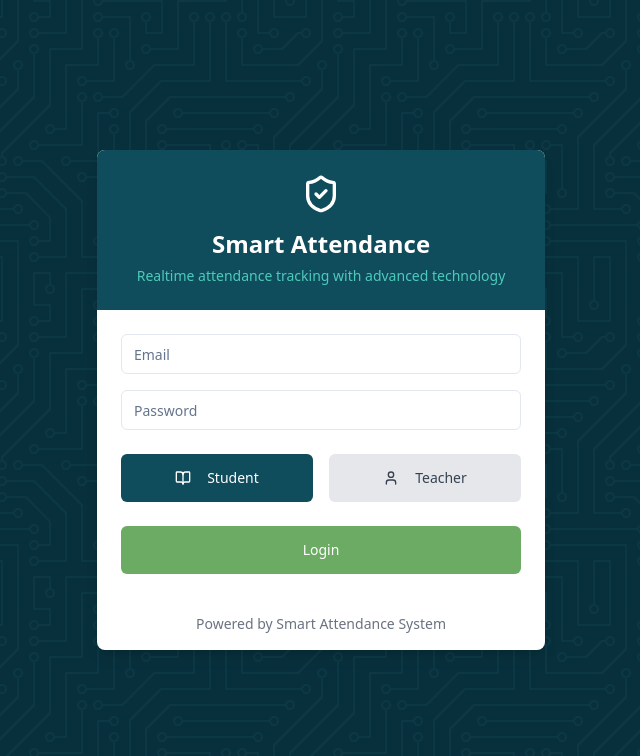
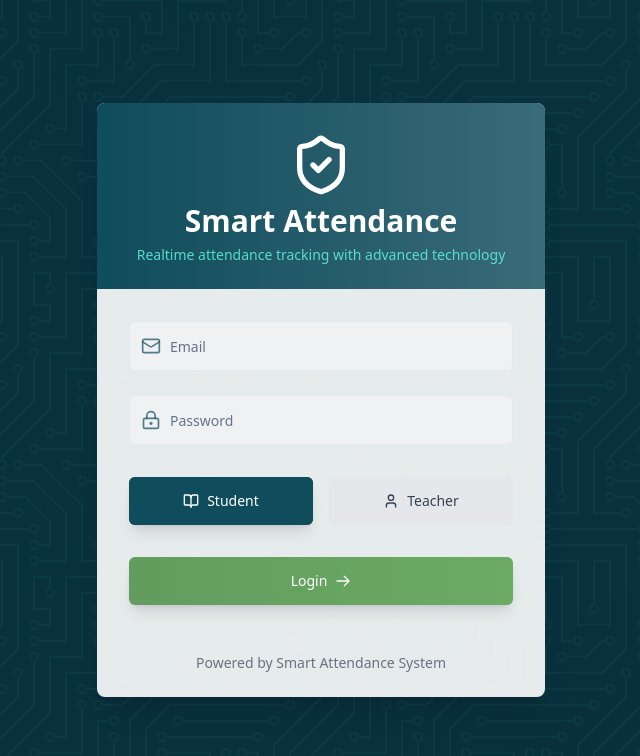
Before and after one commit to krushna9506/attend-smart-dashboards-online, a React (Vite) app: page / in a window 1280 px wide. Shown: the top 756 px of the page, without its empty margins (319-959 px from the left). Built offline with nearby package versions, Linux system fonts and the light colour scheme.

Commit message:
Refactor: Improve UI with animations and graphics

```diff
--- a/package.json
+++ b/package.json
@@ -45,6 +45,7 @@
     "cmdk": "^1.0.0",
     "date-fns": "^3.6.0",
     "embla-carousel-react": "^8.3.0",
+    "framer-motion": "^12.6.3",
     "input-otp": "^1.2.4",
     "lucide-react": "^0.462.0",
     "next-themes": "^0.3.0",
--- a/src/components/LoginForm.tsx
+++ b/src/components/LoginForm.tsx
@@ -4,8 +4,9 @@ import { useNavigate } from "react-router-dom";
 import { Button } from "@/components/ui/button";
 import { Input } from "@/components/ui/input";
 import { Card, CardContent, CardFooter, CardHeader } from "@/components/ui/card";
-import { User, BookOpen, ShieldCheck } from "lucide-react";
+import { User, BookOpen, ShieldCheck, LockKeyhole, Mail } from "lucide-react";
 import { useToast } from "@/hooks/use-toast";
+import { motion } from "framer-motion";
 
 interface LoginCredentials {
   email: string;
@@ -50,78 +51,173 @@ const LoginForm = () => {
   };
 
   return (
-    <div className="w-full max-w-md mx-auto">
-      <Card className="bg-white shadow-lg rounded-lg overflow-hidden border-0">
-        <CardHeader className="bg-attendance-primary p-6 text-center">
-          <div className="mb-2 flex justify-center">
-            <ShieldCheck className="h-10 w-10 text-white" />
+    <motion.div
+      initial={{ opacity: 0, y: 20 }}
+      animate={{ opacity: 1, y: 0 }}
+      transition={{ duration: 0.6 }}
+      className="w-full max-w-md mx-auto"
+    >
+      <Card className="backdrop-blur-sm bg-white/90 dark:bg-gray-900/70 shadow-xl border-0 overflow-hidden">
+        <CardHeader className="relative p-6 text-center bg-gradient-to-r from-attendance-primary to-attendance-primary/80">
+          <div className="absolute inset-0 opacity-20">
+            <svg className="w-full h-full" viewBox="0 0 100 100" preserveAspectRatio="none">
+              <path d="M0,0 L100,0 L100,100 L0,100 Z" fill="url(#circuit-pattern)" />
+            </svg>
+            <defs>
+              <pattern id="circuit-pattern" x="0" y="0" width="20" height="20" patternUnits="userSpaceOnUse">
+                <path d="M0,10 L20,10 M10,0 L10,20" stroke="white" strokeWidth="0.5" fill="none" />
+                <circle cx="10" cy="10" r="2" fill="white" />
+              </pattern>
+            </defs>
           </div>
-          <h1 className="text-2xl font-bold text-white">Smart Attendance</h1>
-          <p className="text-sm text-attendance-accent/80">
+
+          <motion.div
+            initial={{ scale: 0 }}
+            animate={{ scale: 1 }}
+            transition={{ delay: 0.3, type: "spring", stiffness: 200 }}
+            className="mb-2 flex justify-center"
+          >
+            <ShieldCheck className="h-16 w-16 text-white" />
+          </motion.div>
+          <motion.h1
+            initial={{ y: -20, opacity: 0 }}
+            animate={{ y: 0, opacity: 1 }}
+            transition={{ delay: 0.4, duration: 0.5 }}
+            className="text-3xl font-bold text-white"
+          >
+            Smart Attendance
+          </motion.h1>
+          <motion.p
+            initial={{ y: 20, opacity: 0 }}
+            animate={{ y: 0, opacity: 1 }}
+            transition={{ delay: 0.5, duration: 0.5 }}
+            className="text-sm text-attendance-accent/90"
+          >
             Realtime attendance tracking with advanced technology
-          </p>
+          </motion.p>
         </CardHeader>
 
-        <CardContent className="pt-6">
+        <CardContent className="pt-8 px-8">
           <form onSubmit={handleSubmit}>
-            <div className="space-y-4">
-              <div className="space-y-2">
+            <div className="space-y-6">
+              <motion.div
+                initial={{ x: -50, opacity: 0 }}
+                animate={{ x: 0, opacity: 1 }}
+                transition={{ delay: 0.6, duration: 0.4 }}
+                className="relative"
+              >
+                <div className="absolute inset-y-0 left-3 flex items-center pointer-events-none">
+                  <Mail className="h-5 w-5 text-attendance-primary/70" />
+                </div>
                 <Input
                   type="email"
                   name="email"
                   placeholder="Email"
                   value={credentials.email}
                   onChange={handleInputChange}
-                  className="w-full p-3"
+                  className="pl-10 py-6 bg-gray-50/50 dark:bg-gray-800/20 focus:ring-2 focus:ring-attendance-primary/30 transition-all duration-200"
                 />
+              </motion.div>
+
+              <motion.div
+                initial={{ x: 50, opacity: 0 }}
+                animate={{ x: 0, opacity: 1 }}
+                transition={{ delay: 0.7, duration: 0.4 }}
+                className="relative"
+              >
+                <div className="absolute inset-y-0 left-3 flex items-center pointer-events-none">
+                  <LockKeyhole className="h-5 w-5 text-attendance-primary/70" />
                 </div>
-              <div className="space-y-2">
                 <Input
                   type="password"
                   name="password"
                   placeholder="Password"
                   value={credentials.password}
                   onChange={handleInputChange}
-                  className="w-full p-3"
+                  className="pl-10 py-6 bg-gray-50/50 dark:bg-gray-800/20 focus:ring-2 focus:ring-attendance-primary/30 transition-all duration-200"
                 />
-              </div>
+              </motion.div>
 
-              <div className="pt-2 flex justify-between gap-4">
+              <motion.div
+                initial={{ scale: 0.9, opacity: 0 }}
+                animate={{ scale: 1, opacity: 1 }}
+                transition={{ delay: 0.8, duration: 0.3 }}
+                className="pt-2 flex justify-between gap-4"
+              >
                 <Button
                   type="button"
-                  className={`flex-1 py-6 ${userType === 'student' ? 'bg-attendance-primary text-white' : 'bg-gray-200 text-gray-700'}`}
+                  className={`relative overflow-hidden flex-1 py-6 ${
+                    userType === 'student'
+                      ? 'bg-attendance-primary text-white shadow-lg'
+                      : 'bg-gray-200 text-gray-700 hover:bg-gray-300'
+                  } transition-all duration-300 ease-in-out`}
                   onClick={() => setUserType("student")}
                 >
+                  {userType === 'student' && (
+                    <motion.span
+                      layoutId="activeUserType"
+                      className="absolute inset-0 bg-gradient-to-r from-attendance-primary/80 to-attendance-primary"
+                    />
+                  )}
+                  <span className="relative flex items-center justify-center">
                     <BookOpen className="mr-2 h-5 w-5" />
                     Student
+                  </span>
                 </Button>
                 <Button
                   type="button"
-                  className={`flex-1 py-6 ${userType === 'teacher' ? 'bg-attendance-primary text-white' : 'bg-gray-200 text-gray-700'}`}
+                  className={`relative overflow-hidden flex-1 py-6 ${
+                    userType === 'teacher'
+                      ? 'bg-attendance-primary text-white shadow-lg'
+                      : 'bg-gray-200 text-gray-700 hover:bg-gray-300'
+                  } transition-all duration-300 ease-in-out`}
                   onClick={() => setUserType("teacher")}
                 >
+                  {userType === 'teacher' && (
+                    <motion.span
+                      layoutId="activeUserType"
+                      className="absolute inset-0 bg-gradient-to-r from-attendance-primary/80 to-attendance-primary"
+                    />
+                  )}
+                  <span className="relative flex items-center justify-center">
                     <User className="mr-2 h-5 w-5" />
                     Teacher
+                  </span>
                 </Button>
-              </div>
+              </motion.div>
             </div>
 
+            <motion.div
+              initial={{ y: 30, opacity: 0 }}
+              animate={{ y: 0, opacity: 1 }}
+              transition={{ delay: 0.9, duration: 0.4 }}
+            >
               <Button
                 type="submit"
-              className="w-full mt-6 py-6 bg-attendance-secondary hover:bg-attendance-secondary/90 text-white"
+                className="w-full mt-8 py-6 bg-gradient-to-r from-attendance-secondary/90 to-attendance-secondary hover:from-attendance-secondary hover:to-attendance-secondary/90 text-white shadow-lg transition-all duration-300 group"
               >
+                <span className="relative inline-flex items-center group-hover:scale-105 transition-transform duration-200">
                   Login
+                  <svg className="ml-2 w-5 h-5 transition-transform group-hover:translate-x-1 duration-200" fill="none" viewBox="0 0 24 24" stroke="currentColor">
+                    <path strokeLinecap="round" strokeLinejoin="round" strokeWidth={2} d="M14 5l7 7m0 0l-7 7m7-7H3" />
+                  </svg>
+                </span>
               </Button>
+            </motion.div>
           </form>
         </CardContent>
 
-        <CardFooter className="flex justify-center p-4 text-center text-sm text-gray-500">
-          <p>
+        <CardFooter className="flex justify-center p-6 text-center text-sm text-gray-500">
+          <motion.p
+            initial={{ opacity: 0 }}
+            animate={{ opacity: 1 }}
+            transition={{ delay: 1, duration: 0.5 }}
+          >
             Powered by Smart Attendance System
-          </p>
+          </motion.p>
         </CardFooter>
       </Card>
-    </div>
+    </motion.div>
   );
 };
 
--- a/src/pages/Index.tsx
+++ b/src/pages/Index.tsx
@@ -1,6 +1,7 @@
 
 import { useEffect } from "react";
 import LoginForm from "@/components/LoginForm";
+import { motion } from "framer-motion";
 
 const Index = () => {
   // Set document title
@@ -9,10 +10,47 @@ const Index = () => {
   }, []);
 
   return (
-    <div className="min-h-screen circuit-background flex flex-col items-center justify-center p-4">
-      <div className="w-full max-w-md">
+    <div className="min-h-screen circuit-background flex flex-col items-center justify-center p-4 relative overflow-hidden">
+      {/* Animated background elements */}
+      <div className="absolute inset-0 overflow-hidden">
+        {[...Array(5)].map((_, i) => (
+          <motion.div
+            key={i}
+            className="absolute rounded-full bg-attendance-primary/10"
+            style={{
+              width: Math.random() * 300 + 50,
+              height: Math.random() * 300 + 50,
+              left: `${Math.random() * 100}%`,
+              top: `${Math.random() * 100}%`,
+            }}
+            initial={{ scale: 0, opacity: 0 }}
+            animate={{
+              scale: Math.random() * 0.5 + 0.5,
+              opacity: Math.random() * 0.3 + 0.1,
+              x: Math.random() * 100 - 50,
+              y: Math.random() * 100 - 50,
+            }}
+            transition={{
+              duration: Math.random() * 10 + 15,
+              repeat: Infinity,
+              repeatType: "reverse"
+            }}
+          />
+        ))}
+      </div>
+
+      {/* Light effect */}
+      <div className="absolute inset-0 bg-gradient-to-br from-attendance-background/0 via-attendance-primary/5 to-attendance-background/0" />
+
+      {/* Login Form */}
+      <motion.div
+        className="w-full max-w-md relative z-10"
+        initial={{ opacity: 0 }}
+        animate={{ opacity: 1 }}
+        transition={{ duration: 0.8 }}
+      >
         <LoginForm />
-      </div>
+      </motion.div>
     </div>
   );
 };
```
Also changed, not shown: 1 other file (tests, documents, lock files or other folders). Lines whose indentation alone changed are shown as unchanged.
